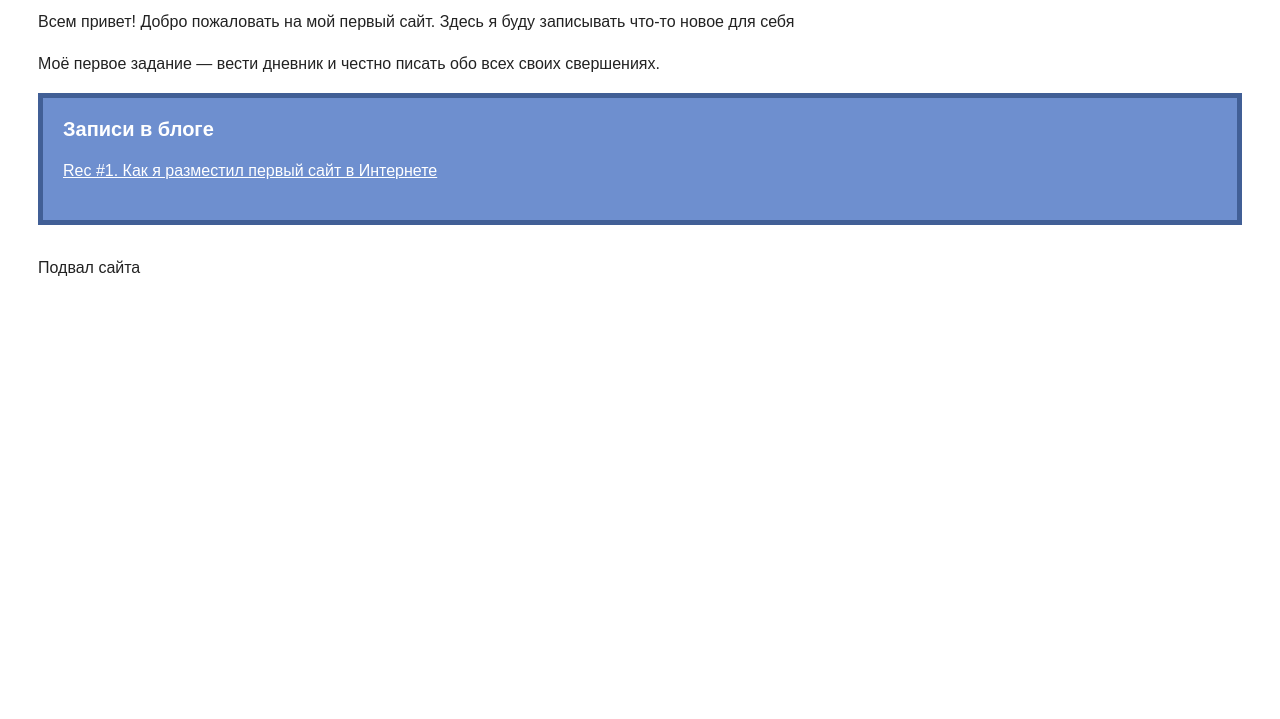
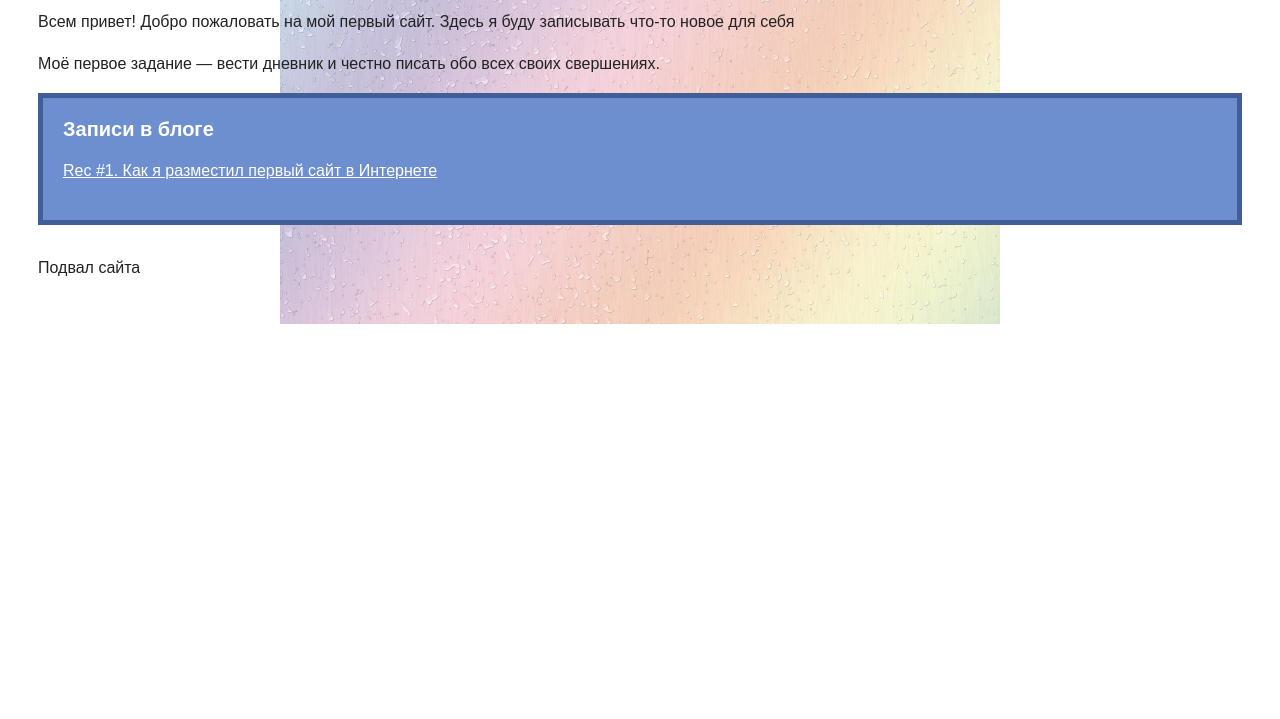
Before and after one commit to WRGr00t/myBlogForNote, a plain HTML site: page index.html in a window 1280 px wide. Shown: the part 81-800 px from the top of the page. Drawn offline with Linux system fonts and the light colour scheme.

Commit message:
git from ide

```diff
--- a/style.css
+++ b/style.css
@@ -5,7 +5,7 @@ body {
   font-family: "Arial", sans-serif;
   color: #222222;
 
-  <!--background: #ffffff url("img/bg-page.png") no-repeat top center;-->
+  background: #ffffff url("img/bg-page.png") no-repeat top center;
 }
 
 h1 {
```
Also changed, not shown: img/bg-page.png (added).
